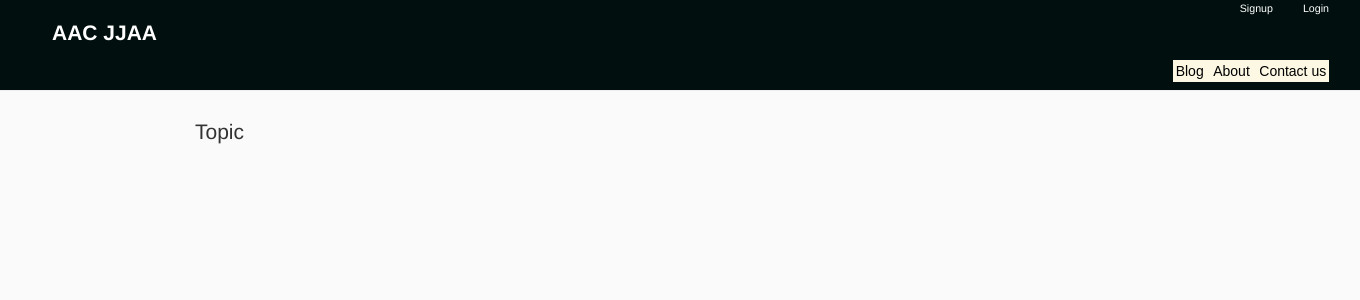
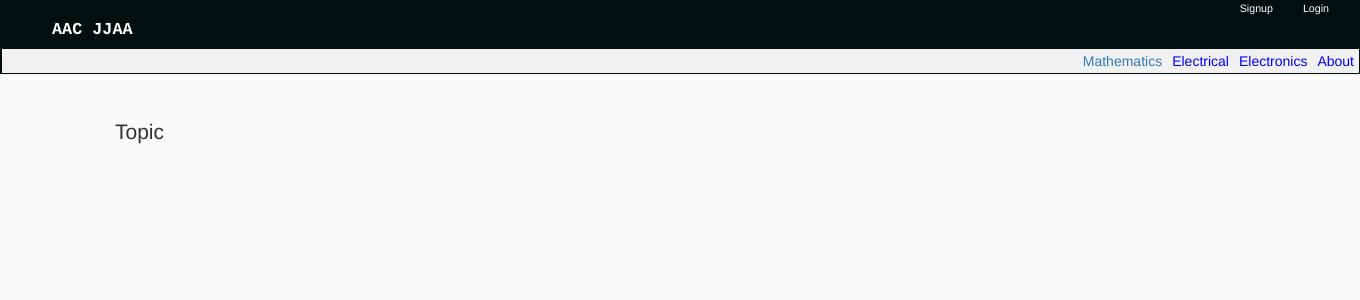
Before and after one commit to alistairich/my-first-blog, a Django app: page / in a window 1360 px wide. Shown: the top 300 px of the page. Run offline with Django 3.2, Linux system fonts and the light colour scheme; data that the repository does not hold is empty; some libraries are stand-ins or nearby versions.

Commit message:
Arranged templates and add buttons.

```diff
--- a/blog/static/css/blog.css
+++ b/blog/static/css/blog.css
@@ -1,6 +1,8 @@
 
 h1 a{
 	color: #ffffff;
+	font-family: courier;
+
 }
 
 /*
@@ -33,10 +35,9 @@ body {
 */
 
 .content {
-	margin-left: 180px;
+	margin-left: 100px;
 }
 
-/*
 .date {
 	color: #828282;
 }
@@ -44,7 +45,7 @@ body {
 .save{
 	float: right;
 }
-*/
+
 .post-form textarea, .post-form input {
 	width: 100%;
 
@@ -96,3 +97,35 @@ body {
 .post-detail{
 	padding-top: 130;
 }
+
+.add-comment{
+	padding-top: 130;
+}
+
+.post-list-in-detail{
+	padding-top: 100;
+	color: blue;
+	position: relative;
+}
+
+div.tab{
+	overflow: hidden;
+	border: 0px solid #ccc;
+	background-color: #f1f1f1;
+
+}
+div.tab button {
+    background-color: inherit;
+    float: right;
+    border: none;
+    outline: none;
+    cursor: pointer;
+    padding: 2px 5px;
+    transition: 0.3s;
+}
+div.tab button:hover {
+    background-color: #ddd;
+}
+div.tab button.active {
+    background-color: #ccc;
+}
--- a/blog/templates/blog/add_comment_to_post.html
+++ b/blog/templates/blog/add_comment_to_post.html
@@ -1,11 +1,12 @@
 {% extends 'blog/base.html' %}
 
 {% block content %}
+	<div class="add-comment">
 		<h1  style="font-family: arial">{{ post.title }}</h1>
 		<h1>New comment</h1>
     	<form method="POST" class="post-form">{% csrf_token %}
        		{{ form.as_p }}
         	<button type="submit" class="save btn btn-default">Send</button>
     	</form>
-
+    </div>
 {% endblock %}
--- a/blog/templates/blog/base.html
+++ b/blog/templates/blog/base.html
@@ -17,10 +17,13 @@
                 <a href="{% url 'login' %}" class="top-menu">Login</a>
                 <a href="{% url 'signup' %}" class="top-menu">Signup</a>
             {% endif %}
-            <h1 style="color: rgb(250, 250, 250);font-size: 150%; font-weight: bold; padding-left: 50;"><a href=""> AAC JJAA </a></h1>
-            <h1 class="Upper" style="font-size: 100%; font-family: arial;"><a href="/"><mark> Blog </mark></a><a href=""><mark> About </mark></a><a href=""><mark> Contact us </mark></a></h1>
-        </div>
-
+            <h1 style="color: rgb(250, 250, 250);font-size: 120%; font-weight: bold; padding-left: 50;"><a href=""> AAC JJAA </a></h1>
+            <div class="tab">
+                <button class="tablinks" onclick="blog(topic, 'About')">About</button>
+                <button class="tablinks" onclick="blog(topic, 'Electronics')">Electronics</button>
+                <button class="tablinks" onclick="blog(topic, 'Electrical')">Electrical</button>
+                <button class="tablinks" onclick="blog(topic,'Math')"><a href="/">Mathematics</a></button>
+            </div>
         </div>
         <div class="content container">
             <div class="row">
--- a/blog/templates/blog/post_detail.html
+++ b/blog/templates/blog/post_detail.html
@@ -2,6 +2,7 @@
 
 {% block content %}
     <title>Blog Detail</title>
+
     <div class="post-detail">
         {% if post.published_date %}
             <div class="date">
@@ -14,9 +15,10 @@
             <a class="btn btn-default" href="{% url 'post_edit' pk=post.pk %}"><span class="glyphicon glyphicon-pencil"; title="Edit"></span></a>
             <a class="btn btn-default" href="{% url 'post_remove' pk=post.pk %}"><span class="glyphicon glyphicon-remove"; title="Delete"></span></a>
         {% endif %}
-        <h1  style="font-family: arial">{{ post.title }}</h1>
+        <h1 style="font-family: courier;">{{ post.title }}</h1>
         <p>{{ post.text|safe }}</p>
     </div>
+
     <a class="btn btn-default" href="{% url 'add_comment_to_post' pk=post.pk %}">Add comment</a>
     {% for comment in post.comments.all %}
         {% if user.is_authenticated or comment.approved_comment %}
```
Also changed, not shown: blog/templates/blog/post_list.html (indentation only). Lines whose indentation alone changed are shown as unchanged.
